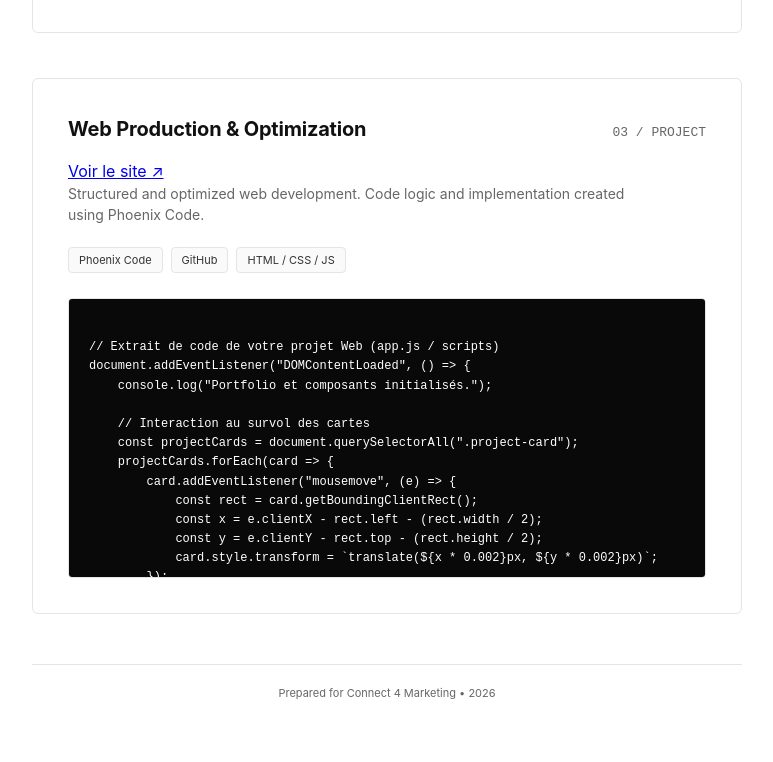
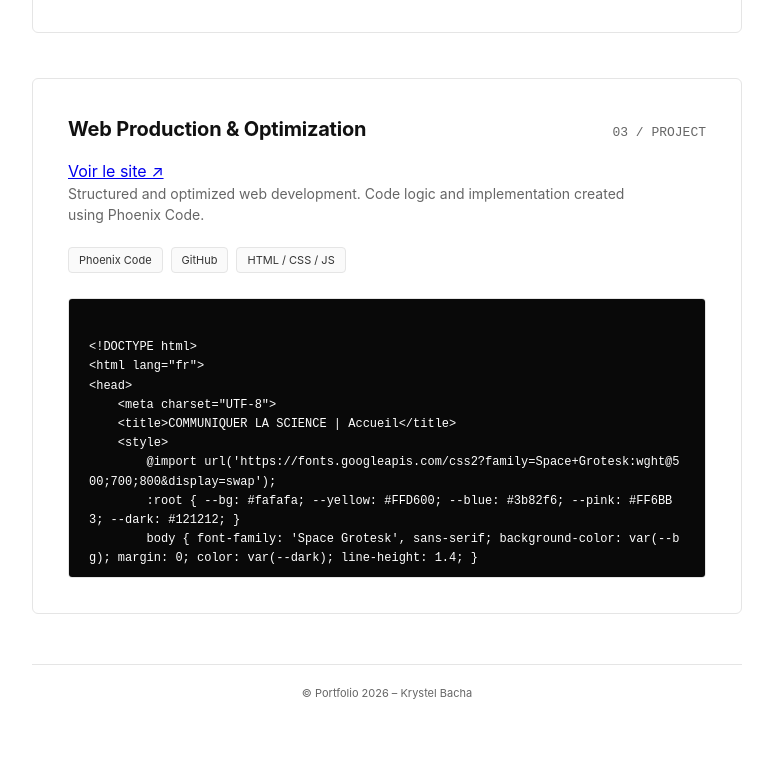
Before and after one commit to bachakrystel-maker/portfolio, a plain HTML site: page index.html in a window 1280 px wide. Shown: the part 1436-2198 px from the top of the page, without its empty margins (253-1026 px from the left). Drawn offline with Linux system fonts and the light colour scheme.

Commit message:
Update index.html

```diff
--- a/index.html
+++ b/index.html
@@ -63,7 +63,7 @@
                 </div>
             </div>
 
-            <div class="project-card">
+           <div class="project-card">
                 <div class="project-header">
                     <h2>Web Production & Optimization</h2>
                     <span class="project-number">03 / PROJECT</span>
@@ -81,35 +81,39 @@
                 </ul>
                 <div class="preview-box">
                     <pre><code>
-// Extrait de code de votre projet Web (app.js / scripts)
-document.addEventListener("DOMContentLoaded", () => {
-    console.log("Portfolio et composants initialisés.");
+&lt;!DOCTYPE html&gt;
+&lt;html lang="fr"&gt;
+&lt;head&gt;
+    &lt;meta charset="UTF-8"&gt;
+    &lt;title&gt;COMMUNIQUER LA SCIENCE | Accueil&lt;/title&gt;
+    &lt;style&gt;
+        @import url('https://fonts.googleapis.com/css2?family=Space+Grotesk:wght@500;700;800&display=swap');
+        :root { --bg: #fafafa; --yellow: #FFD600; --blue: #3b82f6; --pink: #FF6BB3; --dark: #121212; }
+        body { font-family: 'Space Grotesk', sans-serif; background-color: var(--bg); margin: 0; color: var(--dark); line-height: 1.4; }
 
-    // Interaction au survol des cartes
-    const projectCards = document.querySelectorAll(".project-card");
-    projectCards.forEach(card => {
-        card.addEventListener("mousemove", (e) => {
-            const rect = card.getBoundingClientRect();
-            const x = e.clientX - rect.left - (rect.width / 2);
-            const y = e.clientY - rect.top - (rect.height / 2);
-            card.style.transform = `translate(${x * 0.002}px, ${y * 0.002}px)`;
-        });
-
-        card.addEventListener("mouseleave", () => {
-            card.style.transform = "none";
-            card.style.transition = "transform 0.4s cubic-bezier(0.25, 1, 0.5, 1)";
-        });
-    });
-});
+        nav { background: white; border-bottom: 4px solid var(--dark); padding: 15px 20px; display: flex; justify-content: space-between; align-items: center; position: sticky; top: 0; z-index: 1000; }
+        .nav-brand { font-weight: 800; text-transform: uppercase; border: 3px solid var(--dark); padding: 5px 15px; box-shadow: 4px 4px 0 var(--dark); background: white; font-size: 0.9rem; }
+    &lt;/style&gt;
+&lt;/head&gt;
+&lt;body&gt;
+    &lt;nav&gt;
+        &lt;span class="nav-brand"&gt;Communiquer la science&lt;/span&gt;
+        &lt;div class="nav-menu"&gt;
+            &lt;a href="index.html" class="active"&gt;ACCUEIL&lt;/a&gt;
+            &lt;a href="anatomie.html"&gt;01. LE CIRCUIT&lt;/a&gt;
+            &lt;a href="chimie.html"&gt;02. LE MESSAGER&lt;/a&gt;
+        &lt;/div&gt;
+    &lt;/nav&gt;
+&lt;/body&gt;
+&lt;/html&gt;
                     </code></pre>
                 </div>
             </div>
-
         </div>
 
-        <footer>
-            Prepared for Connect 4 Marketing <span id="year"></span>
-        </footer>
+        <footer class="site-footer">
+        <p>&copy; Portfolio 2026 – Krystel Bacha</p>
+    </footer>
     </div>
 
     <script src="app.js"></script>
```
